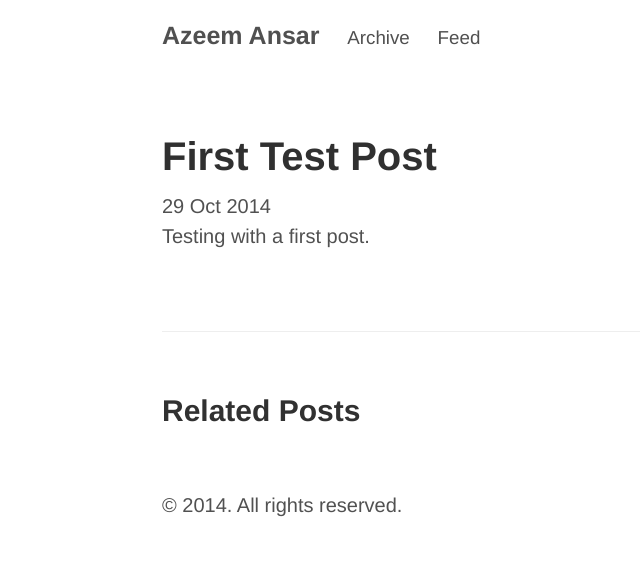
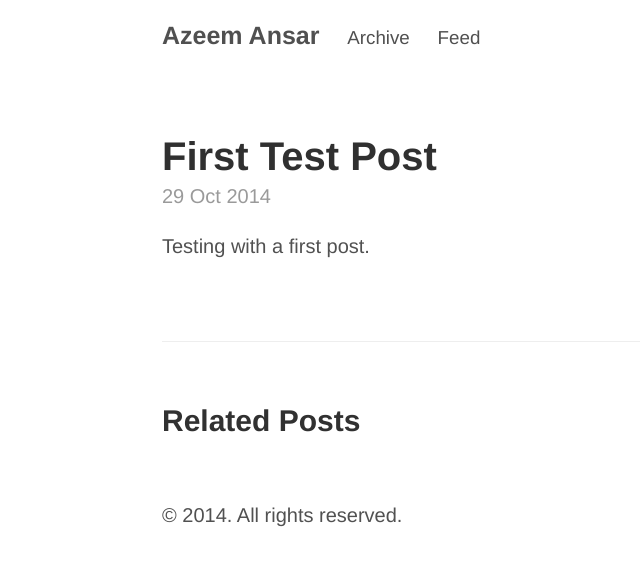
Before and after one commit to azeemansar/azeemansar.github.io, a Jekyll site: the page built from _posts/2014-10-29-first-post.md, in a window 1280 px wide. Shown: the top 566 px of the page, without its empty margins (118-758 px from the left). Built offline with Jekyll 4.4.1, drawn with Linux system fonts in a browser that asks for light colours.

Commit message:
change post layout

```diff
--- a/_layouts/post.html
+++ b/_layouts/post.html
@@ -2,24 +2,24 @@
 layout: default
 ---
 
-<article class="post">
+<div class="post">
   <h1 class="post-title">{{ page.title }}</h1>
-  <time datetime="{{ page.date | date_to_xmlschema }}" class="page-date">{{ page.date | date_to_string }}</time>
+  <span class="post-date">{{ page.date | date_to_string }}</span>
   {{ content }}
-</article>
+</div>
 
-<aside class="related">
+<div class="related">
   <h2>Related Posts</h2>
   <ul class="related-posts">
     {% for post in site.related_posts limit:3 %}
       <li>
         <h3>
-          <a href="{{ site.baseurl }}{{ post.url }}">
+          <a href="{{ post.url }}">
             {{ post.title }}
-            <small><time datetime="{{ post.date | date_to_xmlschema }}">{{ post.date | date_to_string }}</time></small>
+            <small>{{ post.date | date_to_string }}</small>
           </a>
         </h3>
       </li>
     {% endfor %}
   </ul>
-</aside>
+</div>
```
